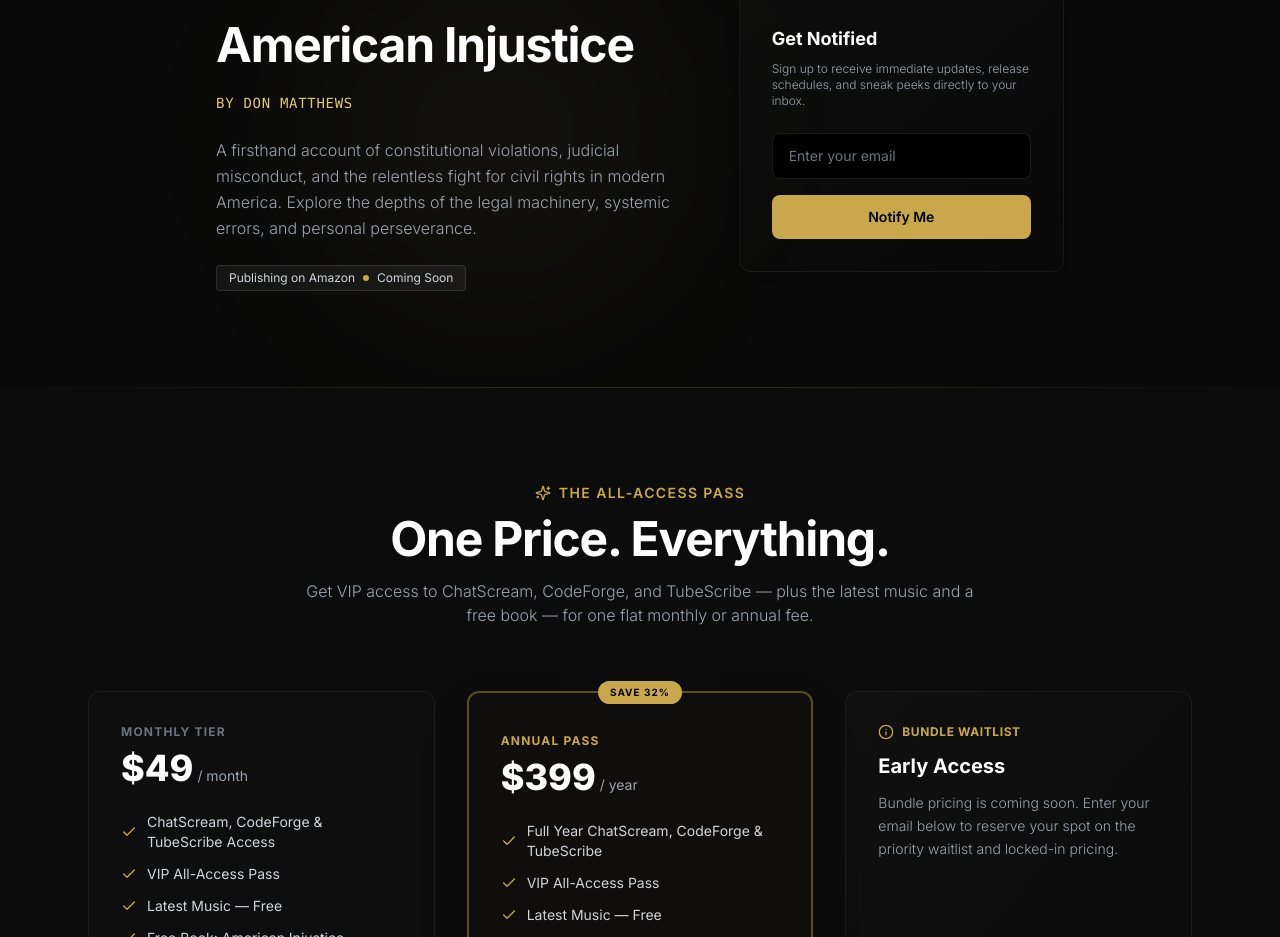
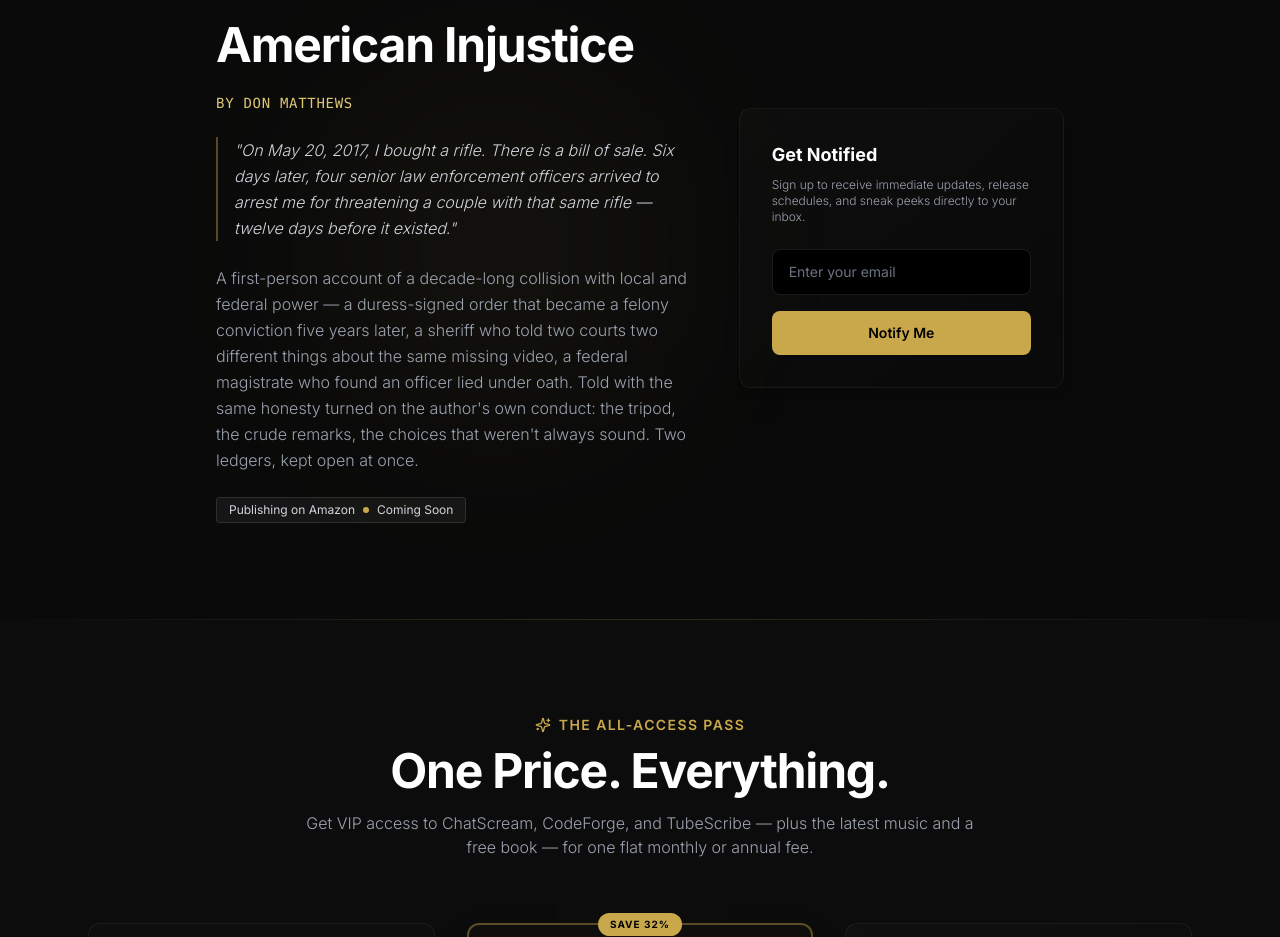
Before and after one commit to patriotnewsactivism/donmatthews-live, a Next.js app: page / in a window 1280 px wide. Shown: the part 7576-8513 px from the top of the page. Built offline with nearby package versions, Linux system fonts and the light colour scheme.

Commit message:
Refresh American Injustice teaser copy to match completed first-person manuscript voice

```diff
--- a/src/components/Book.tsx
+++ b/src/components/Book.tsx
@@ -54,8 +54,11 @@
             <p className="text-sm font-mono text-gold-light uppercase tracking-wider">
               By Don Matthews
             </p>
+            <blockquote className="border-l-2 border-gold/40 pl-4 text-gray-300 font-light italic leading-relaxed">
+              "On May 20, 2017, I bought a rifle. There is a bill of sale. Six days later, four senior law enforcement officers arrived to arrest me for threatening a couple with that same rifle &mdash; twelve days before it existed."
+            </blockquote>
             <p className="text-gray-400 font-light leading-relaxed">
-              A firsthand account of constitutional violations, judicial misconduct, and the relentless fight for civil rights in modern America. Explore the depths of the legal machinery, systemic errors, and personal perseverance.
+              A first-person account of a decade-long collision with local and federal power &mdash; a duress-signed order that became a felony conviction five years later, a sheriff who told two courts two different things about the same missing video, a federal magistrate who found an officer lied under oath. Told with the same honesty turned on the author's own conduct: the tripod, the crude remarks, the choices that weren't always sound. Two ledgers, kept open at once.
             </p>
             <div className="inline-flex items-center gap-2 px-3 py-1 bg-white/5 border border-white/10 rounded text-xs text-gray-300">
               <span>Publishing on Amazon</span>
```
